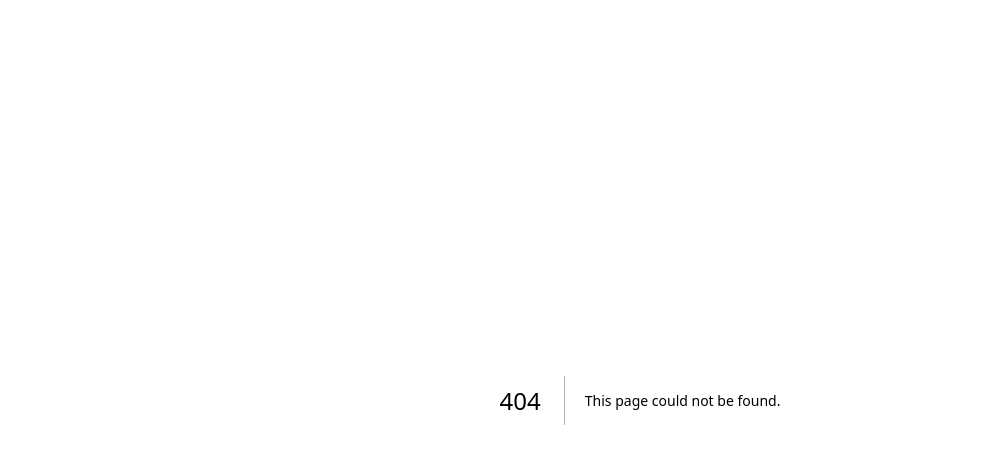
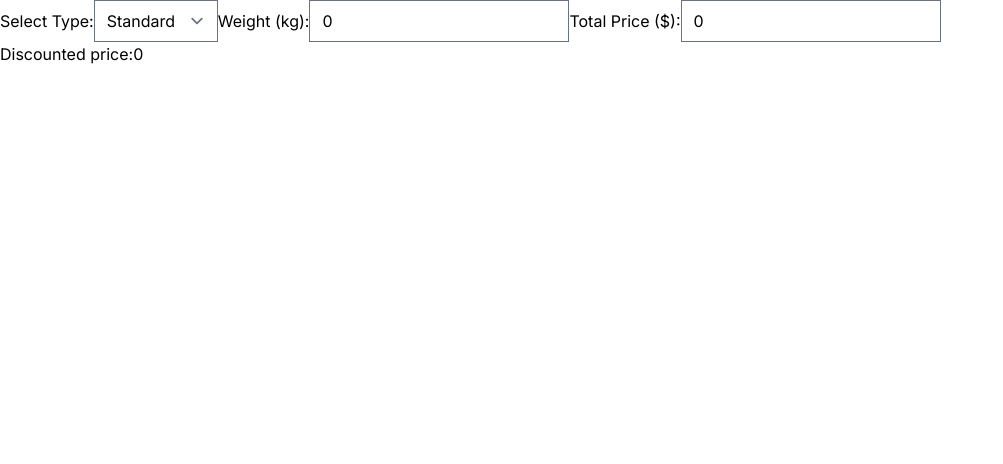
Before and after one commit to cavadev/nextjs-dashboard, a Next.js app: page /dev-tests/testdome1 in a window 1280 px wide. Before the commit this address had no page. Shown: the top 464 px of the page, without its empty margins (0-1003 px from the left). Built offline with nearby package versions, Linux system fonts and the light colour scheme; a web font is replaced by a local one.

Commit message:
Adds new dev-tests section for dev practices

```diff
--- /dev/null
+++ b/app/dev-tests/ReferenceLink.jsx
@@ -0,0 +1,9 @@
+export default function ReferenceLink({ url }) {
+  return (
+    <p className="mt-1 text-sm text-gray-500 italic break-words">
+      Reference: <a href={url} target="_blank" rel="noopener noreferrer" className="text-blue-500 hover:text-blue-700 underline">
+        {url}
+      </a>
+    </p>
+  );
+}
--- /dev/null
+++ b/app/dev-tests/page.jsx
@@ -0,0 +1,38 @@
+import Link from 'next/link';
+import ReferenceLink from './ReferenceLink';
+
+export default function DevTests() {
+  return (
+    <div className="max-w-4xl mx-auto pt-16 pb-8 px-8 bg-white rounded-3xl shadow-2xl mt-12 ">
+      <h1 className="text-3xl font-extrabold mb-6 text-center text-gray-900">
+        Developer Tests
+      </h1>
+      <ul className="space-y-6">
+        <li>
+          <div className="flex items-center justify-between">
+            <Link
+              href="/dev-tests/testdome1"
+              className="text-lg font-semibold text-blue-600 hover:text-blue-800 underline flex items-center gap-1"
+            >
+              Mega Store App
+            </Link>
+          </div>
+          <ReferenceLink
+            url="https://www.testdome.com/questions/react-js/mega-store-app/129895"
+          />
+        </li>
+        <li>
+          <Link
+            href="/dev-tests/testdome2"
+            className="text-lg font-semibold text-blue-600 hover:text-blue-800 underline flex items-center gap-1"
+          >
+            Toggle Message
+          </Link>
+          <ReferenceLink
+            url="https://www.testdome.com/questions/react-js/toggle-message/107225"
+          />
+        </li>
+      </ul>
+    </div>
+  );
+}
--- /dev/null
+++ b/app/dev-tests/testdome1/page.jsx
@@ -0,0 +1,55 @@
+"use client"
+import React, { useState } from "react";
+
+//const PriceCalculator = () => {
+export default function PriceCalculator () {
+  const [properties, setProperties] = useState({
+    typeDiscount: 'standard',
+    weight: 0,
+    totalPrice: 0,
+  });
+
+  const calculateDiscountedPrice = () => {
+    let discount = 0;
+    if (properties.typeDiscount === 'standard' || (properties.typeDiscount == 'weight' && properties.weight <= 10)) discount = 0.06;
+    if (properties.typeDiscount === 'seasonal') discount = 0.12;
+    if (properties.typeDiscount === 'weight' && properties.weight > 10) discount = 0.18;
+
+    return properties.totalPrice - (properties.totalPrice * discount);
+  }
+
+  const handleChange = (e) => {
+    const { name, value } = e.target;
+    let val = value;
+    if (name === "weight" || name === "totalPrice") {
+      val = parseFloat(value) || '';
+    }
+    setProperties({
+      ...properties,
+      [name]: val
+    });
+  }
+
+  const discountedPrice = calculateDiscountedPrice();
+
+  return (
+    <div>
+      <label htmlFor="type">Select Type:</label>
+      <select id="type" name="typeDiscount" value={properties.typeDiscount} onChange={handleChange}>
+        <option value="standard">Standard</option>
+        <option value="seasonal">Seasonal</option>
+        <option value="weight">Weight</option>
+      </select>
+
+      <label htmlFor="weight">Weight (kg):</label>
+      <input type="number" id="weight" name="weight" step="0.01" value={properties.weight} onChange={handleChange}
+      />
+
+      <label htmlFor="totalPrice">Total Price ($):</label>
+      <input type="number" id="totalPrice" name="totalPrice" step="0.01" value={properties.totalPrice} onChange={handleChange}/>
+
+      <div>Discounted price:<span id="discountedPrice">{discountedPrice}</span></div>
+
+    </div>
+  );
+};
--- /dev/null
+++ b/app/dev-tests/testdome2/page.jsx
@@ -0,0 +1,17 @@
+"use client"
+import {useState} from 'react';
+
+export default function Message () {
+  const [showMessage, setShowMessage] = useState(false);
+
+  const handleClick = (e) => {
+    setShowMessage(!showMessage);
+    e.preventDefault();
+  };
+  return (
+    <div>
+      <a href="#" onClick={handleClick}>Want to buy a new car?</a>
+      {showMessage && <p>Call +11 22 33 44 now!</p>}
+    </div>
+  );
+};
```
